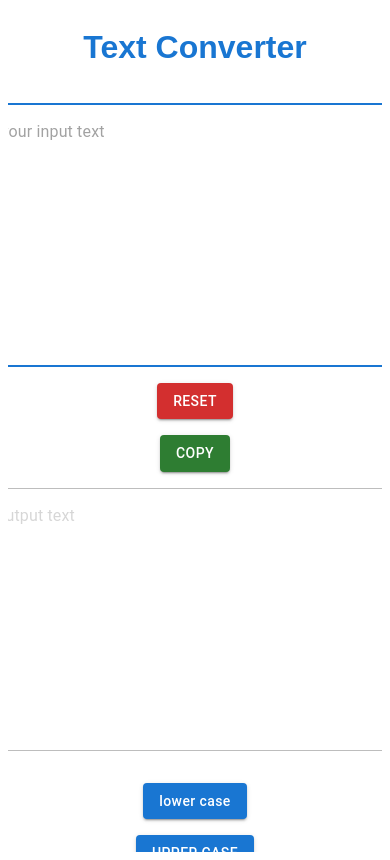
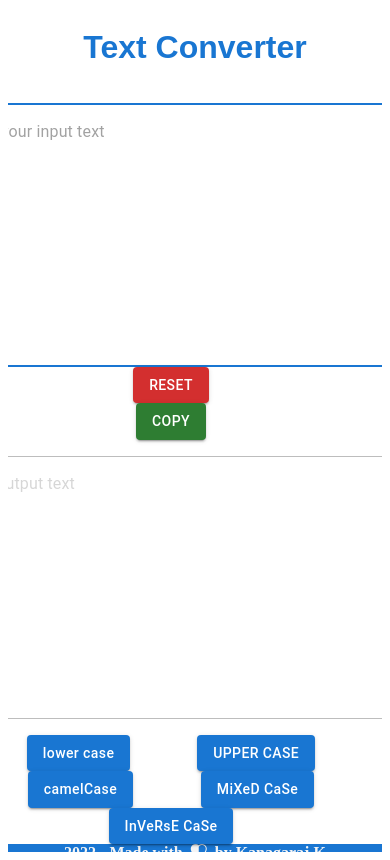
Before and after one commit to kanagu555/text-converter, a React (Create React App) app: page / in a window 390 px wide. Built offline with nearby package versions, Linux system fonts and the light colour scheme.

Commit message:
btn responsive added

```diff
--- a/src/components/ButtonFields/Button.css
+++ b/src/components/ButtonFields/Button.css
@@ -1,7 +1,7 @@
-.btn-props {
+/* .btn-props {
     text-transform: none;
     background-color: blueviolet;
-}
+} */
 
 .flex-btn-container{
     display: flex;
@@ -9,14 +9,17 @@
     align-items: center;
     justify-content: space-evenly;
     padding-top: 1rem;
+    flex-wrap: wrap;
 }
 
-@media only screen and (max-width: 465px) {
-    .flex-btn-container {
-      display: flex;
-      flex-direction: column;
-    }
+@media (max-width: 1024px) {
+  .btn-margin {
+    margin-right: 3rem;
+  }
+}
+
+/* @media only screen and (max-width: 700vw) {
     .btn-margin {
       margin-top: 1rem;
     }
-  }
+  } */
```
